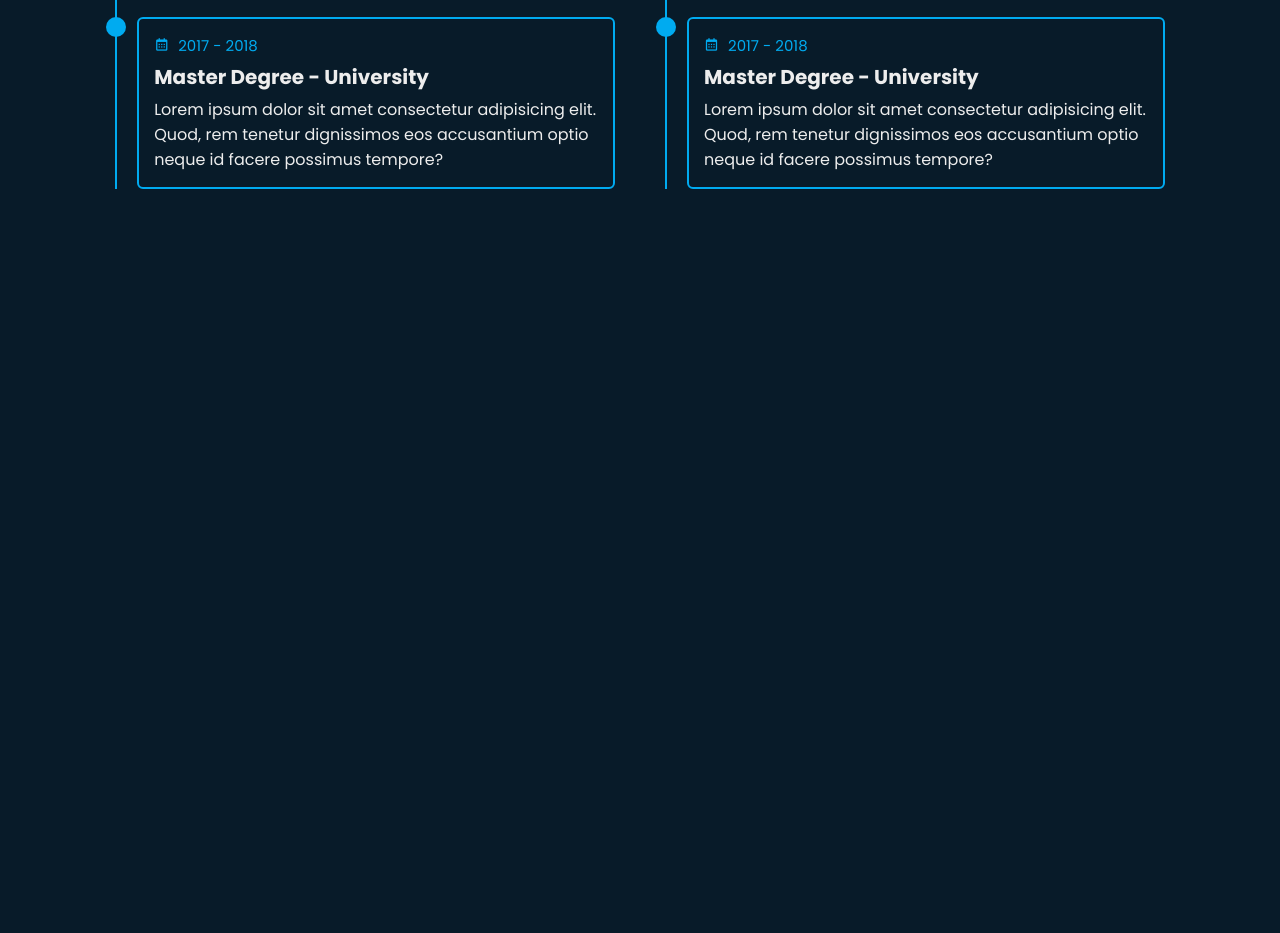
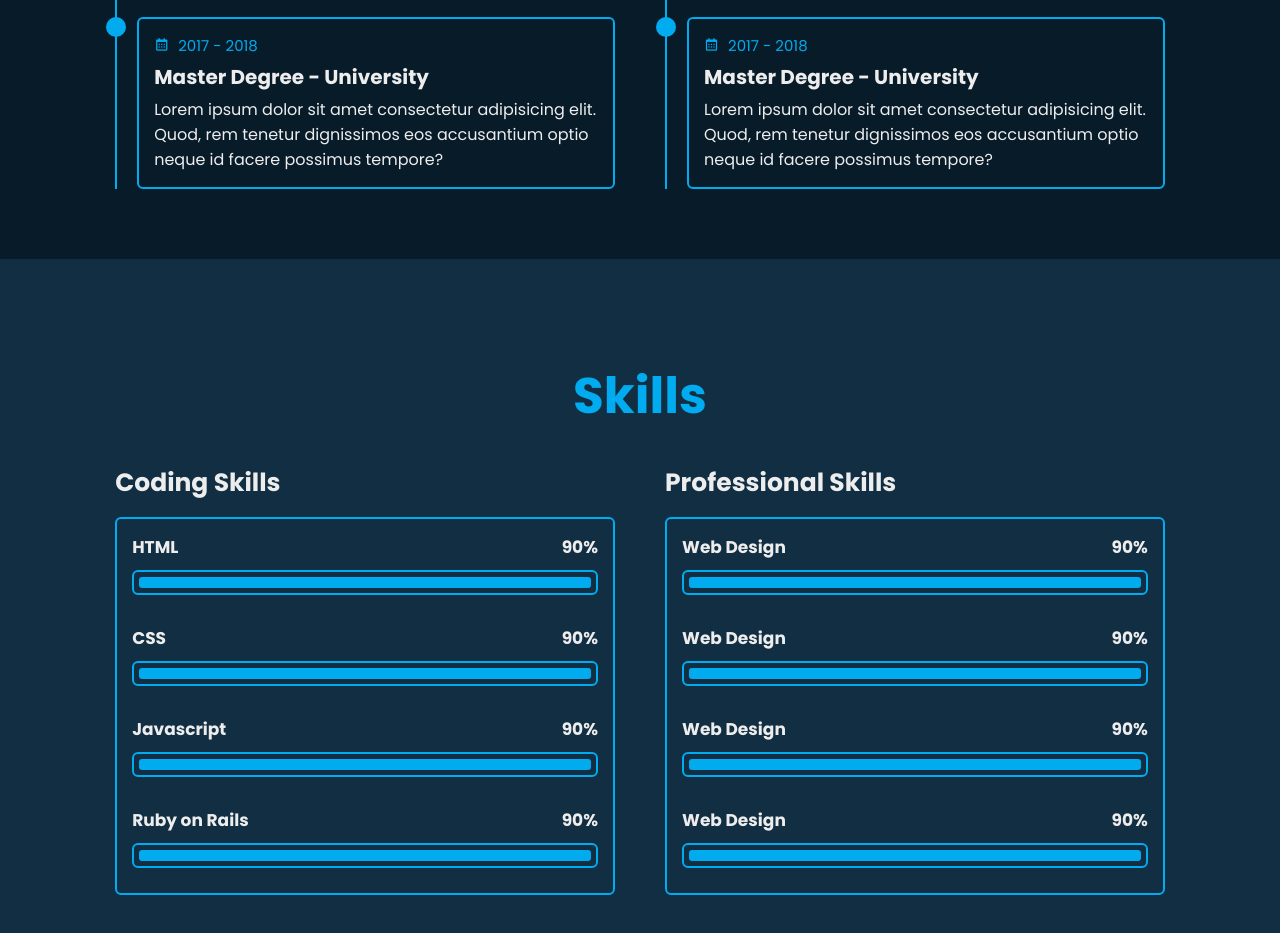
Before and after one commit to wongki777/my-profile, a plain HTML site: page index.html in a window 1280 px wide. Shown: the part 2225-3158 px from the top of the page. Before the commit the page ends 2484 px from the top, so only its background shows below. Drawn offline with nearby package versions, Linux system fonts and the light colour scheme.

Commit message:
skills section in progress

```diff
--- a/css/style.css
+++ b/css/style.css
@@ -388,3 +388,60 @@ span {
     font-size: 1.6rem;
     padding-top: .5rem;
 }
+
+.skills {
+    min-height: auto;
+    padding-bottom: 7rem;
+    background: var(--second-bg-color);
+}
+
+.skills .skills-row {
+    display: flex;
+    flex-wrap: wrap;
+    gap: 5rem;
+}
+
+.skills-row .skills-column {
+    flex: 1 1 40rem;
+}
+
+.skills-column .title {
+    font-size: 2.5rem;
+    margin: 0 0 1.5rem;
+}
+
+.skills-box .skills-content {
+    position: relative;
+    border: .2rem solid var(--main-color);
+    border-radius: .6rem;
+    padding: .5rem 1.5rem;
+}
+
+.skills-content .progress {
+    padding: 1rem 0;
+}
+
+.skills-content .progress h3 {
+    font-size: 1.7rem;
+    display: flex;
+    justify-content: space-between;
+}
+
+.skills-content .progress h3 span {
+    color: var(--text-color);
+}
+
+.skills-content .progress .bar {
+    height: 2.5rem;
+    border-radius: .6rem;
+    border: .2rem solid var(--main-color);
+    padding: .5rem;
+    margin: 1rem 0;
+}
+
+.skills-content .progress .bar span {
+    display: block;
+    height: 100%;
+    border-radius: .3rem;
+    background: var(--main-color);
+}
--- a/index.html
+++ b/index.html
@@ -149,6 +149,76 @@
 
     <!-- skills section design -->
 
+    <section class="skills" id="skills">
+        <h2 class="heading"><span>Skills</span></h2>
+
+        <div class="skills-row">
+            <div class="skills-column">
+                <h3 class="title">Coding Skills</h3>
+
+                <div class="skills-box">
+                    <div class="skills-content">
+                        <div class="progress">
+
+                            <h3>HTML <span>90%</span></h3>
+                            <div class="bar"><span></span></div>
+                        </div>
+
+                        <div class="progress">
+                            <h3>CSS <span>90%</span></h3>
+                            <div class="bar"><span></span></div>
+                        </div>
+
+                        <div class="progress">
+                            <h3>Javascript <span>90%</span></h3>
+                            <div class="bar"><span></span></div>
+                        </div>
+
+                        <div class="progress">
+                            <h3>Ruby on Rails <span>90%</span></h3>
+                            <div class="bar"><span></span></div>
+                        </div>
+
+                    </div>
+                </div>
+
+            </div>
+
+            <div class="skills-column">
+                <h3 class="title">Professional Skills</h3>
+
+                <div class="skills-box">
+                    <div class="skills-content">
+                        <div class="progress">
+
+                            <h3>Web Design<span>90%</span></h3>
+                            <div class="bar"><span></span></div>
+                        </div>
+
+                        <div class="progress">
+                            <h3>Web Design<span>90%</span></h3>
+                            <div class="bar"><span></span></div>
+                        </div>
+
+                        <div class="progress">
+                            <h3>Web Design<span>90%</span></h3>
+                            <div class="bar"><span></span></div>
+                        </div>
+
+                        <div class="progress">
+                            <h3>Web Design<span>90%</span></h3>
+                            <div class="bar"><span></span></div>
+                        </div>
+
+                    </div>
+                </div>
+
+            </div>
+
+
+        </div>
+    </section>
+
     <!-- contact section design -->
 
     <!-- footer design -->
```
